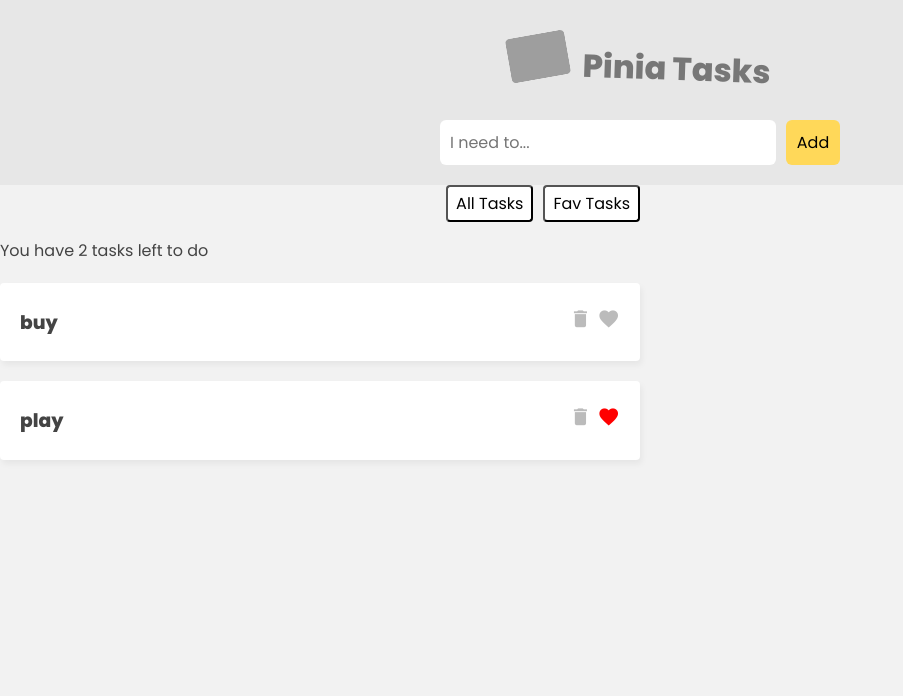
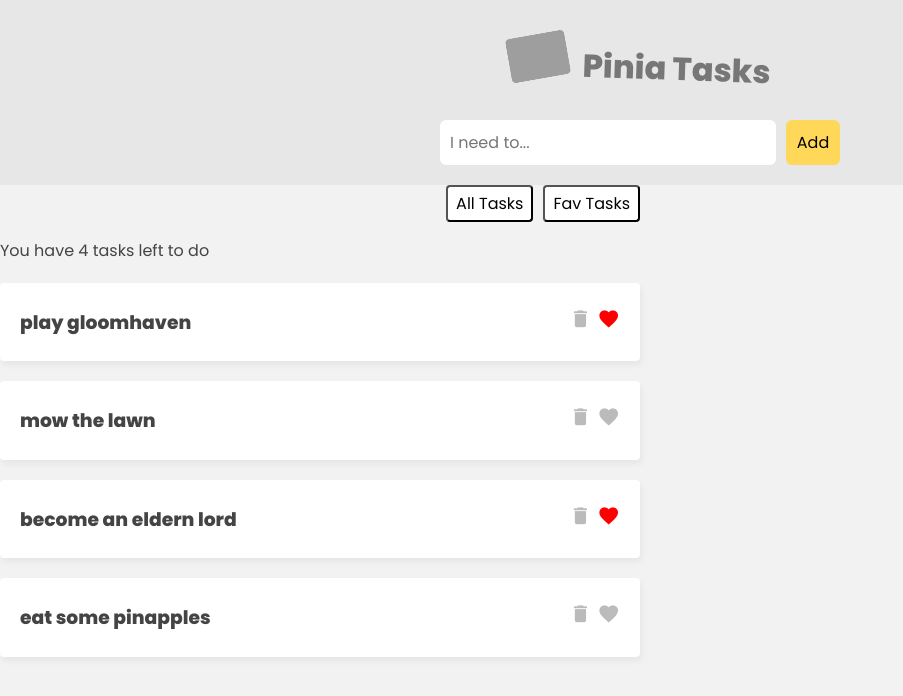
Before and after one commit to EricTimRussell/pinia, a Vue app: page / in a window 1280 px wide. Shown: the top 696 px of the page, without its empty margins (0-903 px from the left). Built offline with nearby package versions, Linux system fonts and the light colour scheme; data requests are answered from the project's data file; grey boxes are pictures that could not be loaded.

Commit message:
fakedb json

```diff
--- /dev/null
+++ b/data/db.json
@@ -0,0 +1,24 @@
+{
+  "tasks": [
+    {
+      "id": 1,
+      "title": "play gloomhaven",
+      "isFav": true
+    },
+    {
+      "id": 2,
+      "title": "mow the lawn",
+      "isFav": false
+    },
+    {
+      "title": "become an eldern lord",
+      "isFav": true,
+      "id": 3
+    },
+    {
+      "title": "eat some pinapples",
+      "isFav": false,
+      "id": 4
+    }
+  ]
+}
--- a/src/App.vue
+++ b/src/App.vue
@@ -15,6 +15,9 @@
       <button @click="filter = 'all'">All Tasks</button>
       <button @click="filter = 'favs'">Fav Tasks</button>
     </nav>
+
+    <!-- lodaing -->
+    <div class="loading" v-if="taskStore.loading">Loading Tasks...</div>
 
     <!-- task list -->
     <div class="task-list" v-if="filter === 'all'">
@@ -43,6 +46,8 @@
   setup() {
     const taskStore = useTaskStore()
 
+    taskStore.getTasks()
+
     const filter = ref('all')
 
     return { taskStore, filter }
--- a/src/assets/main.css
+++ b/src/assets/main.css
@@ -116,3 +116,13 @@
   color: #555;
   font-size: 1em;
 }
+
+.loading {
+  max-width: 640px;
+  border: 1px solid #ffd859;
+  background: #ffe9a0;
+  color: #3a3a3a;
+  padding: 5px 0;
+  text-align: center;
+  margin: 30px auto;
+}
--- a/src/stores/TaskStore.js
+++ b/src/stores/TaskStore.js
@@ -2,10 +2,8 @@
 
 export const useTaskStore = defineStore('taskStore', {
   state: () => ({
-    tasks: [
-      { id: 1, title: "buy", isFav: false },
-      { id: 2, title: "play", isFav: true }
-    ]
+    tasks: [],
+    loading: false
   }),
   getters: {
     favs() {
@@ -16,6 +14,13 @@
     }
   },
   actions: {
+    async getTasks() {
+      this.loading = true
+      const res = await fetch('http://localhost:3000/tasks')
+      const data = await res.json()
+      this.tasks = data
+      this.loading = false
+    },
     addTask(task) {
       this.tasks.push(task)
     },
```
